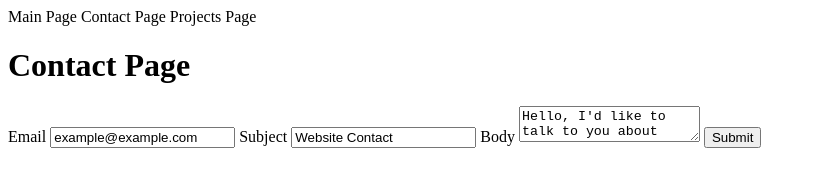
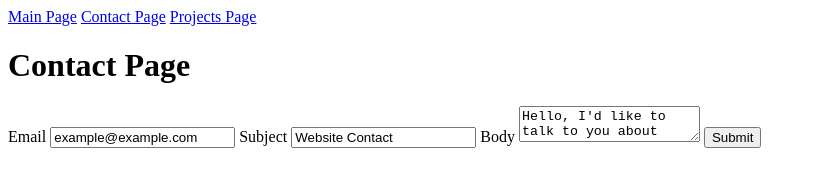
Before and after one commit to SY-42/portfolio, a plain HTML site: page contact/index.html in a window 1280 px wide. Shown: the whole page, without its empty margins (0-816 px from the left). Drawn offline with Linux system fonts and the light colour scheme.

Commit message:
Fix link formatting

```diff
--- a/contact/index.html
+++ b/contact/index.html
@@ -7,9 +7,9 @@
 </head>
 <body>
     <nav>
-        <a src="../index.html">Main Page</a>
-        <a src="../contact/index.html">Contact Page</a>
-        <a src="../projects/index.html">Projects Page</a>
+        <a href="../index.html" target="_blank">Main Page</a>
+        <a href="../contact/index.html" target="_blank">Contact Page</a>
+        <a href="../projects/index.html" target="_blank">Projects Page</a>
     </nav>
     <h1>
         Contact Page
```
Also changed, not shown: index.html (+3 -3 lines), projects/index.html (+3 -3 lines).
